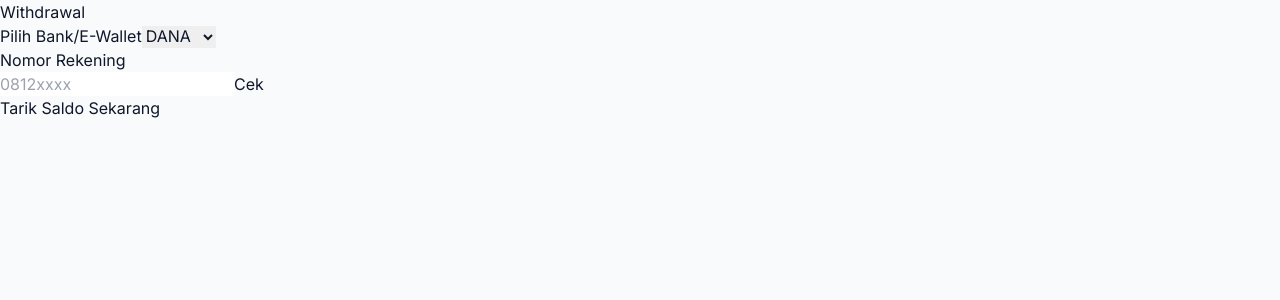
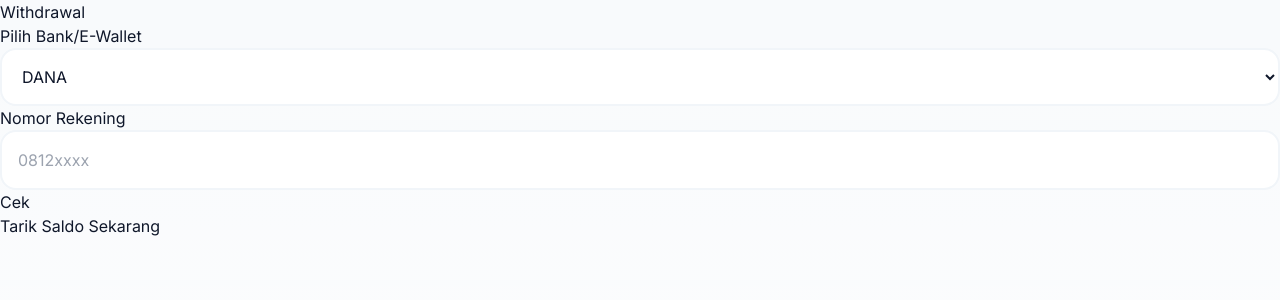
Before and after one commit to argaardana1/mixpayment, a Next.js app: page /withdraw in a window 1280 px wide. Shown: the top 300 px of the page. Built offline with nearby package versions, Linux system fonts and the light colour scheme.

Commit message:
Update globals.css

```diff
--- a/app/globals.css
+++ b/app/globals.css
@@ -10,51 +10,27 @@
 
 body {
   color: rgb(var(--foreground-rgb));
-  background: rgb(var(--background-start-rgb));
+  background: linear-gradient(
+      to bottom,
+      transparent,
+      rgb(var(--background-end-rgb))
+    )
+    rgb(var(--background-start-rgb));
   min-height: 100vh;
-  overflow-x: hidden;
 }
 
-/* Custom SweetAlert2 Style agar Tipis & Premium */
-.swal2-popup {
-  border-radius: 2rem !important;
-  padding: 2rem !important;
-  font-family: inherit !important;
-  box-shadow: 0 25px 50px -12px rgba(0, 0, 0, 0.1) !important;
+/* Custom UI MixPay */
+.glass-card {
+  background: rgba(255, 255, 255, 0.8);
+  backdrop-filter: blur(12px);
+  border: 1px solid rgba(255, 255, 255, 0.3);
+  border-radius: 2rem;
 }
 
-.swal2-title {
-  font-weight: 800 !important;
-  color: #1e293b !important;
+.btn-primary {
+  @apply bg-blue-600 text-white font-bold py-4 px-8 rounded-[2rem] hover:bg-blue-700 transition-all active:scale-95 shadow-lg shadow-blue-200;
 }
 
-/* Custom Scrollbar */
-::-webkit-scrollbar {
-  width: 6px;
+input, select {
+  @apply w-full p-4 bg-white border-2 border-slate-100 rounded-2xl focus:border-blue-500 outline-none transition-all;
 }
-
-::-webkit-scrollbar-track {
-  background: transparent;
-}
-
-::-webkit-scrollbar-thumb {
-  background: #e2e8f0;
-  border-radius: 10px;
-}
-
-::-webkit-scrollbar-thumb:hover {
-  background: #cbd5e1;
-}
-
-/* Glassmorphism Effect */
-.glass {
-  background: rgba(255, 255, 255, 0.7);
-  backdrop-filter: blur(10px);
-  -webkit-backdrop-filter: blur(10px);
-  border: 1px solid rgba(255, 255, 255, 0.3);
-}
-
-/* Smooth Animation Utility */
-.animate-smooth {
-  transition: all 0.3s cubic-bezier(0.4, 0, 0.2, 1);
-}
```
